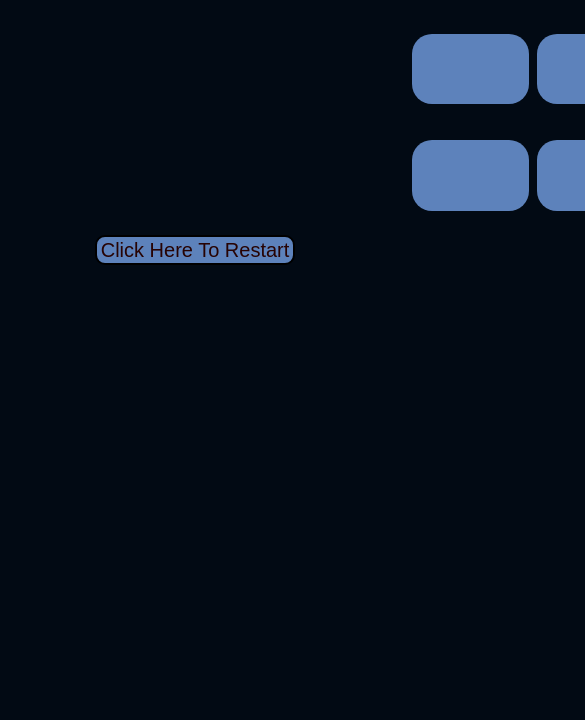
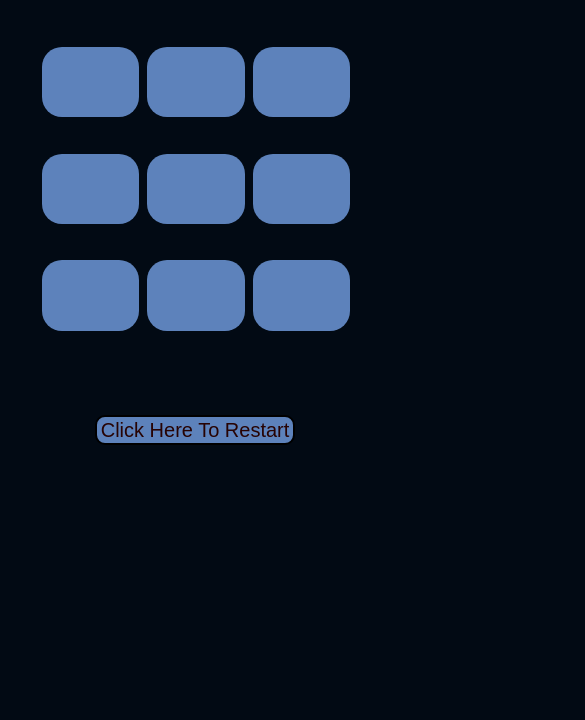
Before and after one commit to AnkitGarg-123/Tic-Tac-Toe, a plain HTML site: page Tic Tac Toe.html in a window 390 px wide. Shown: the part 124-844 px from the top of the page, 585 px wide, since content can reach past the window. Drawn offline with Linux system fonts and the light colour scheme.

Commit message:
responsive styling

```diff
--- a/TTT.css
+++ b/TTT.css
@@ -52,3 +52,63 @@ h1{
 .hide{
     display: none;
 }
+
+
+@media (min-width:350px) and (max-width:950px){
+    * {
+        margin: 0;
+        padding: 0;
+    }
+    body{
+        text-align: center;
+        background-color: rgb(2, 10, 20);
+    }
+
+    .game{
+        height:80vmin;
+        width: 100vmin;
+        align-items: center;
+        margin: 50px 0 0 1px;
+        display: flex;
+        flex-wrap: wrap;
+        /* justify-content: center; */
+        /* align-items: center; */
+        gap: 2vmin;
+    }
+    h1{
+        color: rgb(119, 131, 14);
+        margin-top: 70px;
+    }
+    .box{
+        height: 18vmin;
+        width: 25vmin;
+        border-radius: 20px;
+        border: none;
+        box-shadow: red;
+        font-size: 60px;
+        color: blue;
+        background-color: rgb(93, 130, 187);
+    }
+
+    .reset{
+        border: 2px solid black;
+        border-radius: 10px;
+        margin-top: 70px;
+        width: 200px;
+        height: 30px;
+        font-size: 20px;
+        background-color: rgb(93, 130, 187);
+        color: rgb(39, 3, 3);
+        font-weight: 500;
+
+    }
+    .msg{
+        font-size: 30px;
+        font-style: italic;
+        color: red;
+        margin-top: 30px;
+    }
+    .hide{
+        display: none;
+    }
+}
--- a/style.css
+++ b/style.css
@@ -87,3 +87,96 @@ body{
     color: blue;
 
 }
+
+
+
+@media (min-width :350px) and (max-width:950px){
+    *{
+        margin: 0;
+        padding: 0;
+    }
+
+.headingdiv{
+    background-color: rgb(219, 237, 252);
+    width:700px;
+    margin: 100px 0 0 50px;
+    height: 90px;
+    border-radius: 25px;
+
+}
+
+#gameHeading{
+    padding: 20px;
+    font-size: 45px;
+    font-family: 'Poppins', sans-serif;
+    text-align: center;
+    color: rgb(240, 39, 39);
+    font-style: italic;
+    text-decoration:dotted;
+    text-decoration-line: underline;
+    text-decoration-color: black;
+    text-shadow: #FC0 1px 0 15px;
+}
+.game{
+    height: 200px;
+    width: 600px;
+    /* border: 1px solid black; */
+    display: flex;
+    justify-content: center;
+    /* justify-items: center; */
+    flex-wrap: wrap;
+    margin: 130px 0 0 100px;
+
+}
+body{
+    background-image: url(image.jpg);
+    /* background-repeat: no-repeat; */
+    background-size: contain;
+
+}
+.button{
+    font-family: Arial, Helvetica, sans-serif;
+    width: 60%;
+    height: 60px;
+    /* margin-top: 10px; */
+    font-size: 40px;
+    border-radius: 20px;
+    /* text-shadow: #FC0 2px 2px 3px ; */
+
+    /* background-color: rgb(196, 223, 245); */
+
+}
+
+.link,.ruleBtn{
+    text-decoration: none;
+    color: rgb(66, 16, 7);
+}
+
+.rules{
+    background-color: rgb(224, 181, 124);
+    margin-left: 400px;
+    font-size: 25px;
+    border: 1px solid white;
+    width: 800px;
+    border-radius: 15px;
+    list-style-position: inside;
+    font-style: italic;
+    visibility: hidden;
+}
+.abc{
+    list-style-type: none;
+    padding-left: 35px;
+}
+
+.exit{
+    font-size: 20px;
+    margin-left: 40px;
+    width: 70px;
+    border-radius: 50px;
+    margin-top: 20px;
+    color: blue;
+
+}
+
+
+}
```
